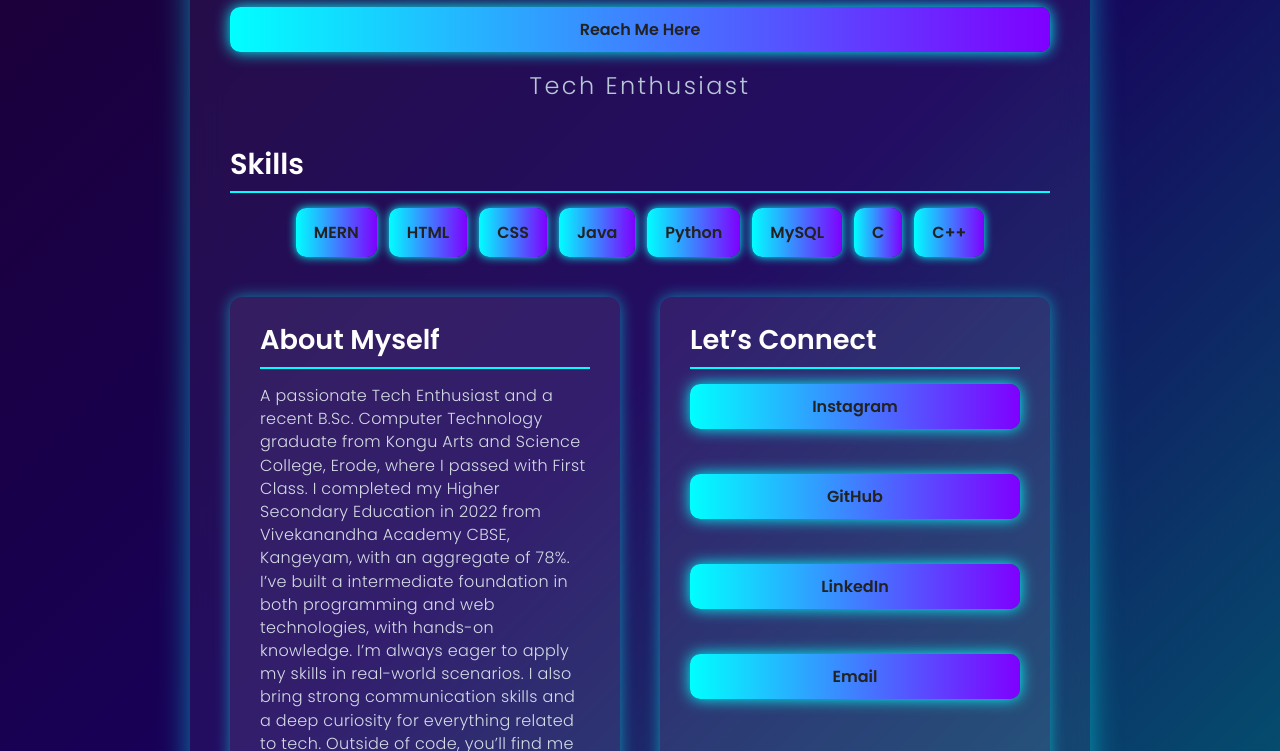
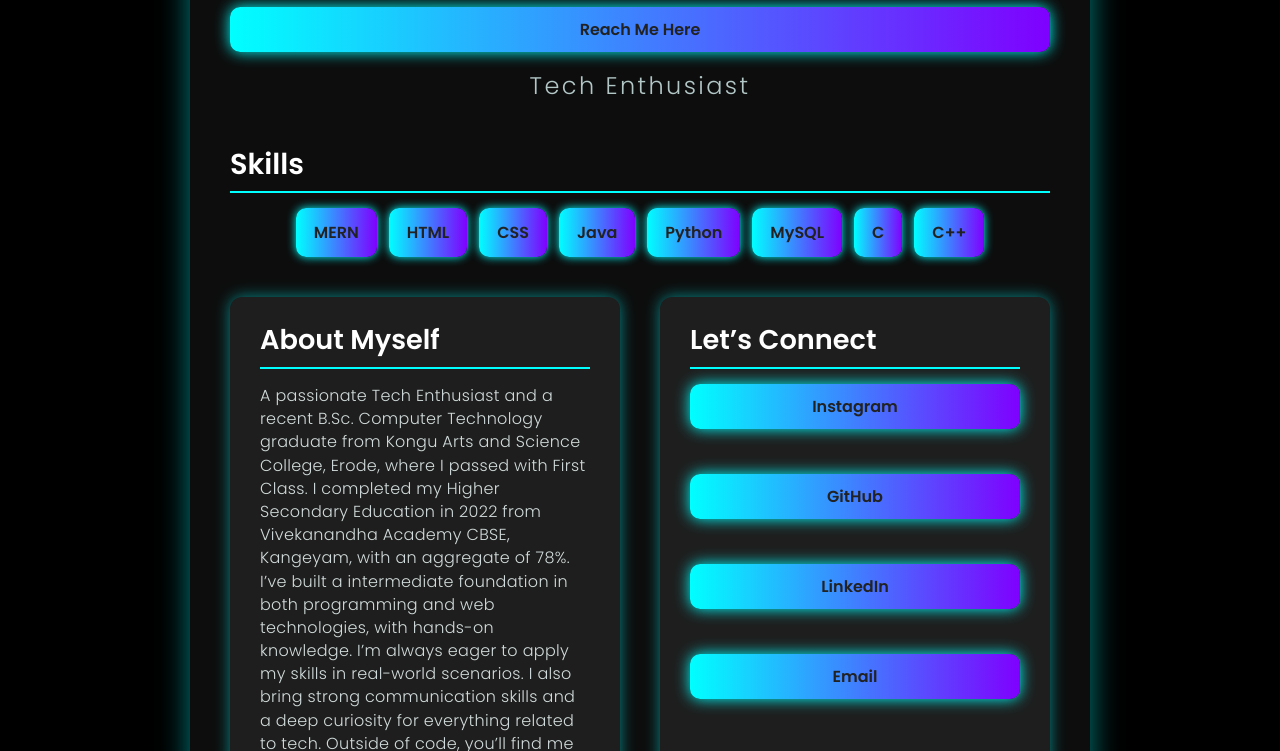
Before and after one commit to its-sriram-here/Portfolio, a plain HTML site: page index.html in a window 1280 px wide. Shown: the part 278-1029 px from the top of the page. Drawn offline with Linux system fonts and the light colour scheme; a script that the page names is missing.

Commit message:
Update file.css

```diff
--- a/file.css
+++ b/file.css
@@ -3,7 +3,7 @@
 :root {
   --purple: #7f00ff;
   --cyan: #00ffff;
-  --bg-gradient: linear-gradient(135deg, #1c0032, #18005a, #005f73);
+  --bg-gradient: #000000;
   --button-gradient: linear-gradient(90deg, var(--cyan), var(--purple));
   --shadow-color: rgba(0, 255, 255, 0.5);
   --font-primary: "Poppins", sans-serif;
```
